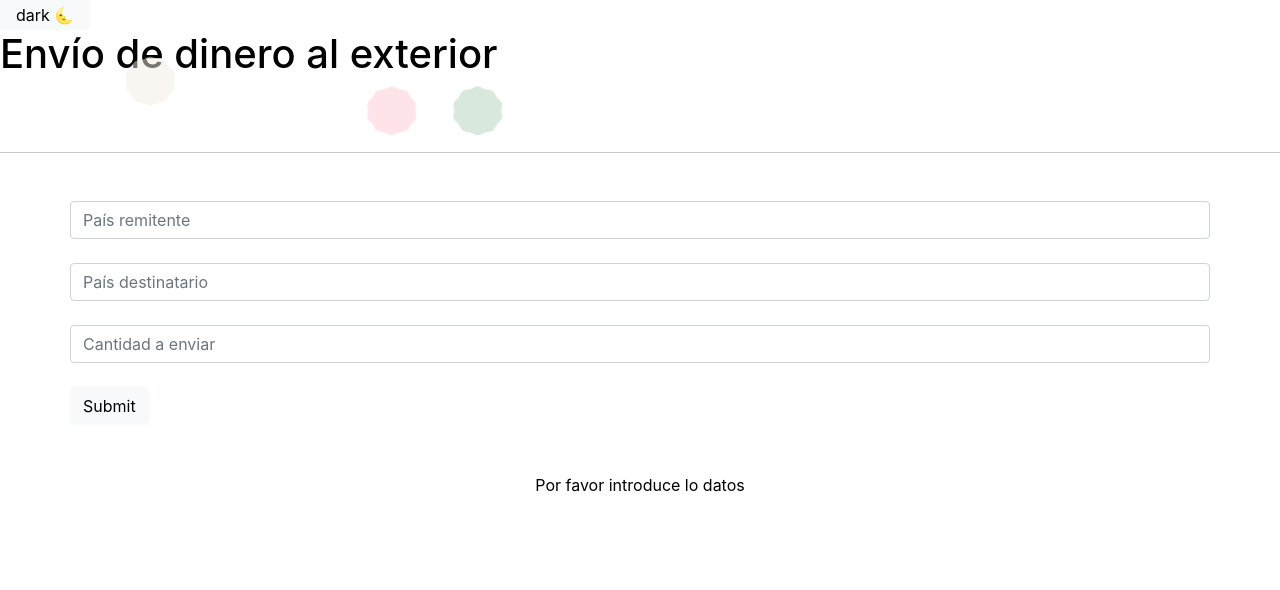
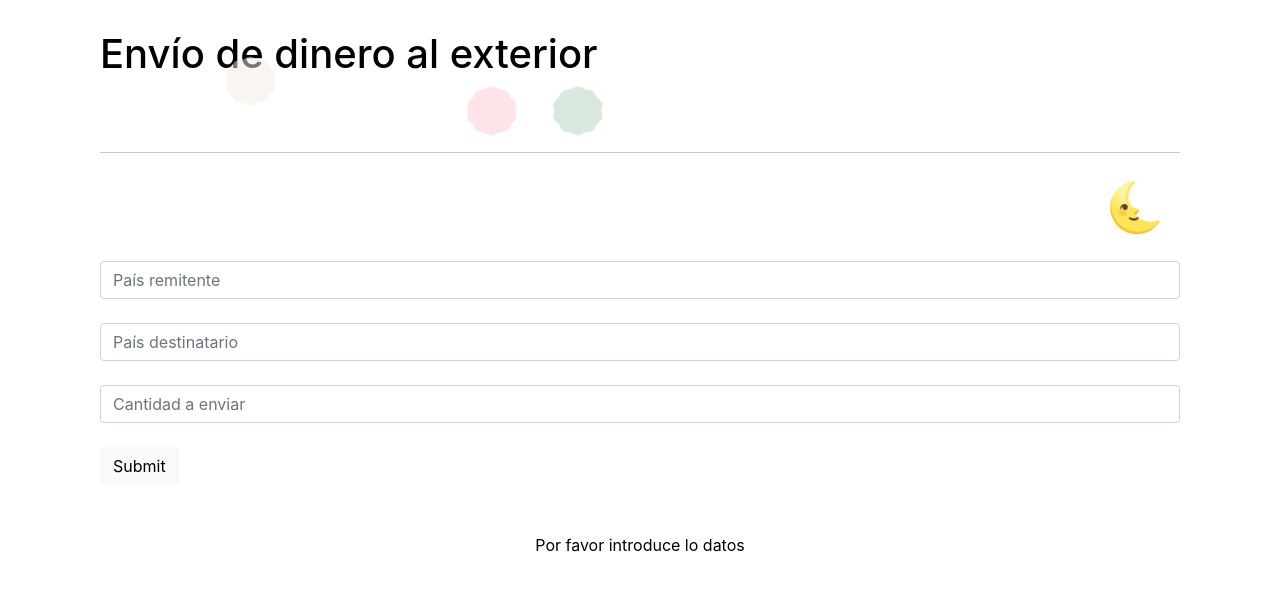
Before and after one commit to ferbperdomo/remitt, a React (Create React App) app in the folder client/: page / in a window 1280 px wide. Shown: the top 590 px of the page. Built offline with nearby package versions, Linux system fonts and the light colour scheme.

Commit message:
theme settings

```diff
--- a/client/src/App.css
+++ b/client/src/App.css
@@ -9,10 +9,28 @@ body {
     sans-serif;
 }
 
+
 .theme-btn {
   padding: 2px 15px;
-  font-size: 1rem;
+  background-color: transparent !important;
+  border: none;
+  font-size: 3em;
   text-align: center;
+  box-shadow: none;
+}
+
+/* .theme-btn:hover {
+  background-color: #EFE7DD !important;
+} */
+
+.btn-light:focus {
+  background-color: white;
+  box-shadow: none;
+}
+
+.btn-light:hover {
+  background-color: black;
+  color: white;
 }
 
 .light {
--- a/client/src/pages/IndexPage/IndexPage.jsx
+++ b/client/src/pages/IndexPage/IndexPage.jsx
@@ -55,9 +55,7 @@ const IndexPage = () => {
     return (
 
         <div className={theme}>
-            <Button className="theme-btn" variant='light' onClick={toggleTheme}>
-                {theme === 'light' ? 'dark 🌜' : 'light 🟡'}
-            </Button>
+            <Container className='main'>
                 <article className='title' >
                     <h1>Envío de dinero al exterior</h1>
                     <img className='greenflow' src={greenflow} alt="testing color" />
@@ -66,7 +64,13 @@ const IndexPage = () => {
                 </article>
                 <hr />
                 <Container className="input mb-5">
-                <Form className="mb-3 mt-5" onSubmit={handleSubmit}>
+                    <div className="d-flex justify-content-end">
+                        <Button className="theme-btn pull-right" size='sm' variant='outline-light' onClick={toggleTheme}>
+                            {theme === 'light' ? '🌜' : '🌞'}
+                        </Button>
+
+                    </div>
+                    <Form className="mb-3 mt-3" onSubmit={handleSubmit}>
                         <FormControl
 
                             id="sourcecountry"
@@ -142,7 +146,7 @@ const IndexPage = () => {
                             <p>De momento solo tenemos estas opciones</p>
                         </>
                 }
-
+            </Container>
 
         </div>
 
--- a/client/src/pages/IndexPage/indexPage.css
+++ b/client/src/pages/IndexPage/indexPage.css
@@ -9,7 +9,8 @@ p {
 }
 
 .main {
-    padding: 50px 30px;
+    padding: 30px;
+    min-height: 100vh;
 }
 
 .input {
```
Lines whose indentation alone changed are shown as unchanged.
